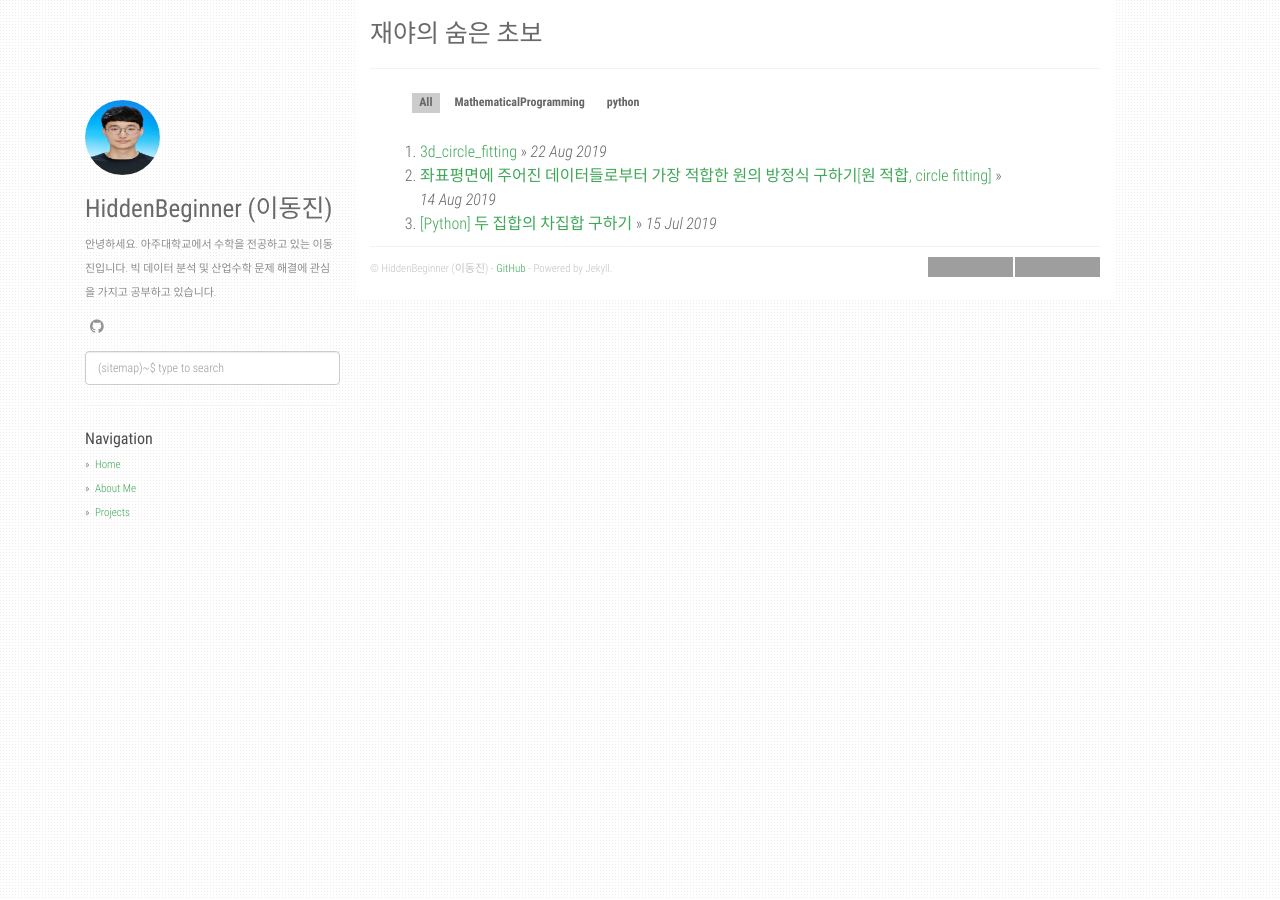
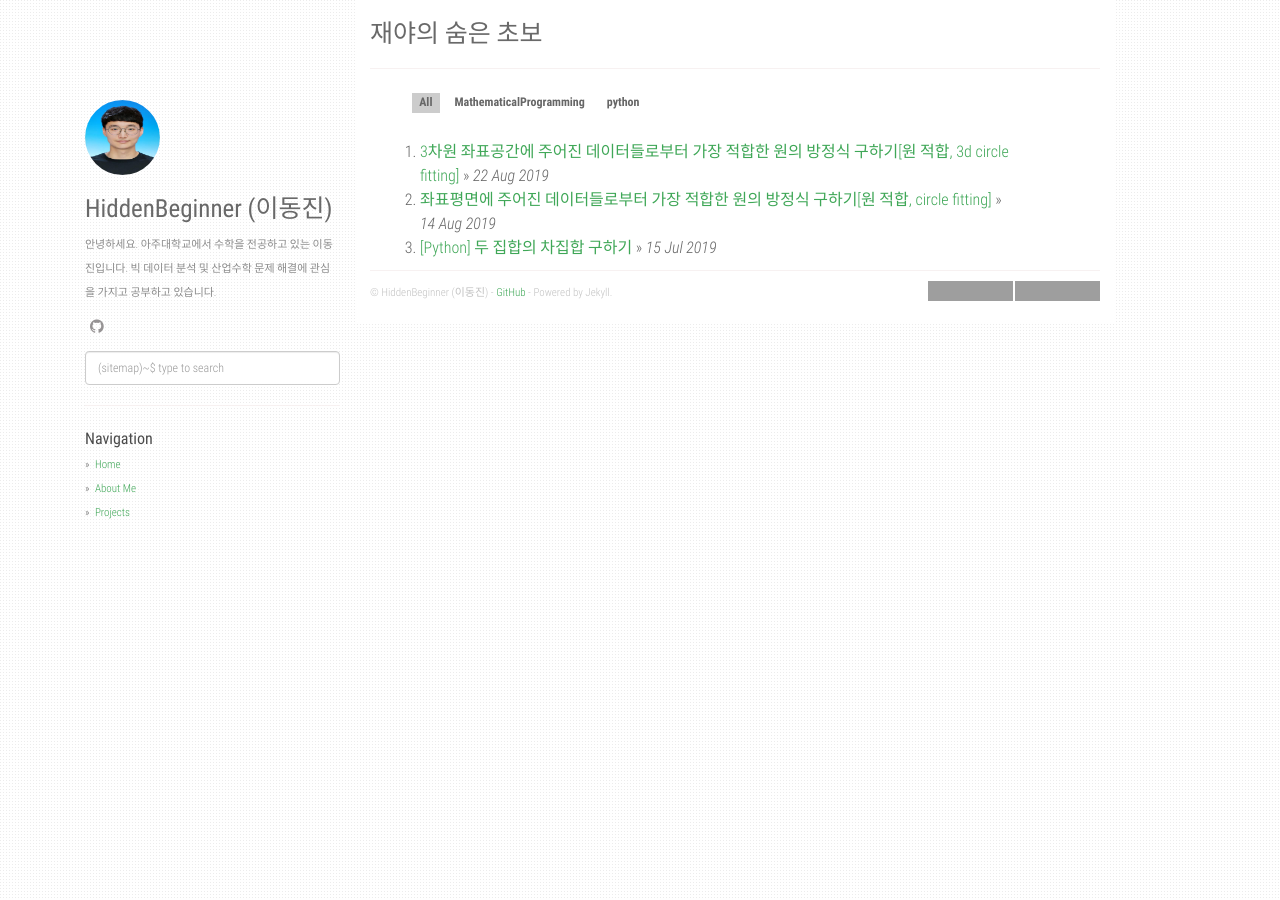
Before and after one commit to agusmakmun/agusmakmun.github.io, a Jekyll site: the page built from index.html, in a window 1280 px wide. Built offline with Jekyll 4.4.1, drawn with Linux system fonts in a browser that asks for light colours; the list of posts is cut into pages by our own code; grey boxes are pictures that could not be loaded.

Commit message:
Update 2019-8-22-3D_circle_fitting.md

````diff
--- a/_posts/2019-8-22-3D_circle_fitting.md
+++ b/_posts/2019-8-22-3D_circle_fitting.md
@@ -1,3 +1,11 @@
+---
+layout: post
+title:  "3차원 좌표공간에 주어진 데이터들로부터 가장 적합한 원의 방정식 구하기[원 적합, 3d circle fitting]"
+date:   2019-08-22 14:15
+categories: [python, MathematicalProgramming]
+use_math: true
+comments: true
+---
 
 # 3차원 원 적합(3d-circle fitting)
 &nbsp;&nbsp;&nbsp; 3차원 좌표공간에 원 모양의 데이터들이 주어졌을 때, 이 데이터에 가장 잘 맞는 원의 방정식은 어떻게 구할 수 있을까요?<br/>
@@ -213,7 +221,7 @@ f.tight_layout()
 ```
 
 
-![png](3D_circle_fitting_files/3D_circle_fitting_3_0.png)
+![png](https://raw.githubusercontent.com/HiddenBeginner/hiddenbeginner.github.io/master/static/img/_posts/3D_circle_fitting_files/3D_circle_fitting_3_0.png)
 
 
 &nbsp;&nbsp;&nbsp; 데이터는 만들었으니 이제 원 적합을 단계별로 진행해보도록 하겠습니다. 첫 단계는 [SVD를 이용한 가장 적합한 평면 찾기](#3) 단계입니다.<br/>
@@ -306,7 +314,7 @@ plt.show()
 ```
 
 
-![png](3D_circle_fitting_files/3D_circle_fitting_11_0.png)
+![png](https://raw.githubusercontent.com/HiddenBeginner/hiddenbeginner.github.io/master/static/img/_posts/3D_circle_fitting_files/3D_circle_fitting_11_0.png)
 
 
 &nbsp;&nbsp;&nbsp; 2차원에서 적합한 원의 중심과 반지름 알았으니 다시 원래의 평면으로 보내줍시다 !
@@ -383,7 +391,7 @@ ax[3].legend()
 
 
 
-![png](3D_circle_fitting_files/3D_circle_fitting_14_1.png)
+![png](https://raw.githubusercontent.com/HiddenBeginner/hiddenbeginner.github.io/master/static/img/_posts/3D_circle_fitting_files/3D_circle_fitting_14_1.png)
 
 
 마지막으로 3차원으로 결과를 확인해보도록 하겠습니다.
@@ -426,7 +434,7 @@ Image.open("Figure_1.png")
 
 
 
-![png](3D_circle_fitting_files/3D_circle_fitting_17_0.png)
+![png](https://raw.githubusercontent.com/HiddenBeginner/hiddenbeginner.github.io/master/static/img/_posts/3D_circle_fitting_files/3D_circle_fitting_17_0.png)
 
 
 
````
